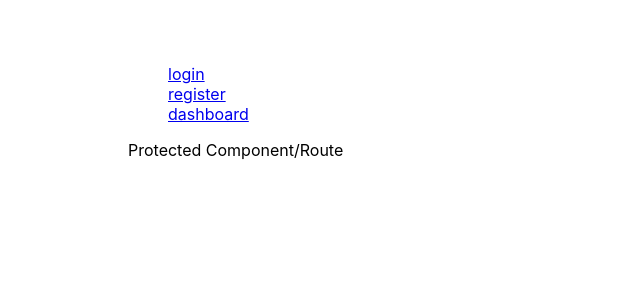
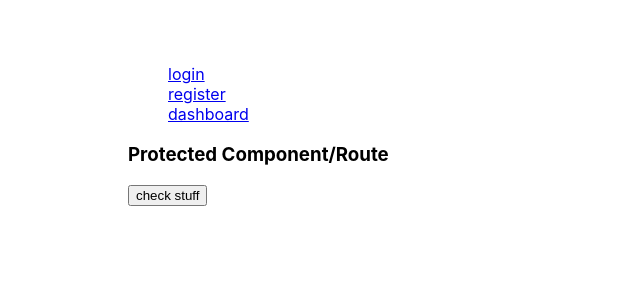
Before and after one commit to petewanca/jwt-auth-implementation, a React (Create React App) app in the folder client/: page /dashboard in a window 1280 px wide. Shown: the top 300 px of the page, without its empty margins (0-640 px from the left). Built offline with nearby package versions, Linux system fonts and the light colour scheme; sample sign-in values are in the browser's storage.

Commit message:
beginning to convert context from callbacks to auth reducer

```diff
--- a/client/src/App.js
+++ b/client/src/App.js
@@ -1,17 +1,22 @@
-import React from 'react';
+import React, { useContext } from 'react';
 // Packages
-import { BrowserRouter as Router, Route, Switch } from 'react-router-dom';
+import { BrowserRouter as Router, Route, Switch, Redirect } from 'react-router-dom';
 // Components
 import { Login } from './components/Login';
 import { Register } from './components/Register';
 import { Protected } from './components/Protected';
 import { NoMatch } from './components/NoMatch';
 import { Navbar } from './components/Navbar';
+import { UserContext } from './contexts/UserContext';
 
 const App = () => {
+    const { auth } = useContext(UserContext);
+
     return (
         <Router>
             <Navbar />
+
+            {auth.loggedIn ? <Redirect to='/dashboard' /> : <Redirect to='/' />}
 
             <Switch>
                 <Route exact path='/' component={Login} />
--- a/client/src/components/Protected.js
+++ b/client/src/components/Protected.js
@@ -1,5 +1,11 @@
-import React from 'react';
+import React, { useContext } from 'react';
+import { UserContext } from '../contexts/UserContext';
 
 export const Protected = () => {
-    return <div>Protected Component/Route</div>;
+    return (
+        <div>
+            <h3>Protected Component/Route</h3>
+            <button>check stuff</button>
+        </div>
+    );
 };
--- a/client/src/contexts/UserContext.js
+++ b/client/src/contexts/UserContext.js
@@ -1,10 +1,29 @@
-import React, { useState, createContext } from 'react';
+import React, { useState, createContext, useReducer } from 'react';
 import axios from 'axios';
 import jwtDecode from 'jwt-decode';
+import { UserReducer } from '../reducers/UserReducer';
 
 export const UserContext = createContext();
 
 export const UserContextProvider = ({ children }) => {
+    // we're setting a default value for the auth state by
+    // looking for a token in local storage
+    const [auth, dispatch] = useReducer(UserReducer, {}, () => {
+        let data;
+        let token = localStorage.getItem('token');
+        if (token) {
+            let { id, email, iat, exp } = jwtDecode(token);
+            data = {
+                loggedIn: true,
+                id,
+                email,
+                iat,
+                exp
+            };
+        }
+        return token ? data : { loggedin: false };
+    });
+
     const [loggedIn, setLoggedIn] = useState(false);
 
     const login = (e, email, password) => {
@@ -60,7 +79,7 @@ export const UserContextProvider = ({ children }) => {
 
     return (
         <UserContext.Provider
-            value={{ loggedIn, setLoggedIn, login, checkTokenExp, validateToken }}
+            value={{ auth, loggedIn, setLoggedIn, login, checkTokenExp, validateToken }}
         >
             {children}
         </UserContext.Provider>
```
